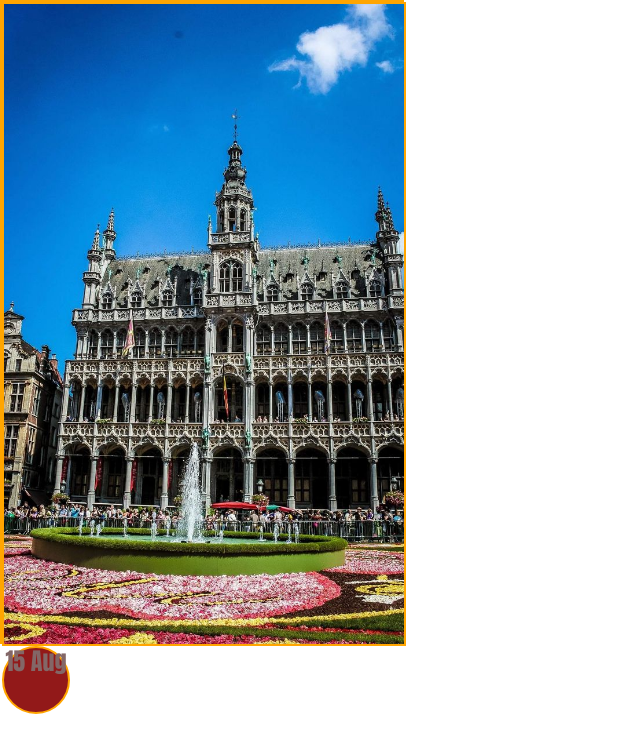
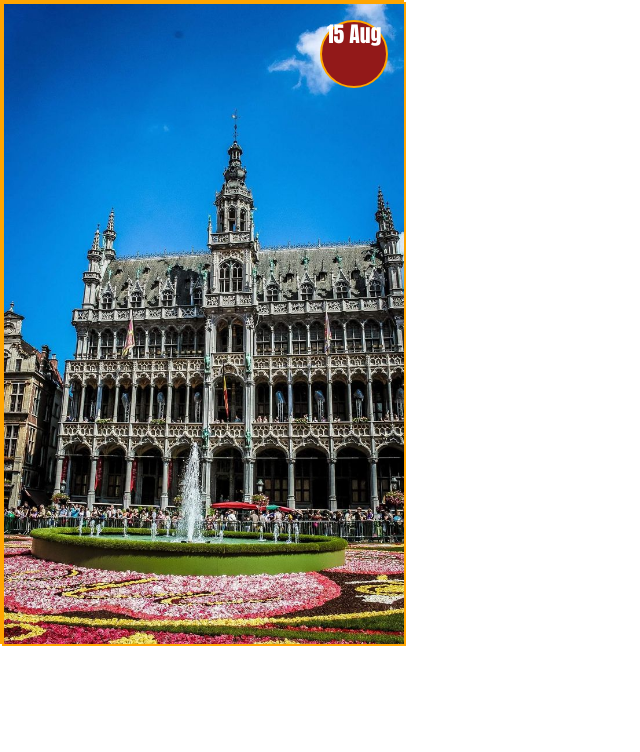
Before and after one commit to RinaldoBenaccetta/learnin-sass, a plain HTML site: page index.html in a window 1280 px wide. Shown: the whole page, without its empty margins (0-640 px from the left). Drawn offline with Linux system fonts and the light colour scheme.

Commit message:
fix background card

```diff
--- a/assets/sass/_design.scss
+++ b/assets/sass/_design.scss
@@ -18,6 +18,9 @@ body {
     }
     &-image {
         @include size-inherit;
+
+        position: relative;
+
            img {
                 width: 100%;
                 height: 100%;
@@ -25,19 +28,14 @@ body {
             }
     }
     &-date {
+        position: absolute;
+        z-index: 9;
         border-radius: 50%;
         width: 4rem;
         height: 4rem;
         background-color: $color-primary;
-        color: $color-text-fade;
+        top: 1rem;
+        right: 1rem;
         text-align: center;
-        div {
-            border-color: pink;
-            //font-size: $font-size*.75;
-        }
-        .test {
-            //font-size: $font-size*.75;
-        }
-
     }
 }
--- a/assets/sass/_fonts.scss
+++ b/assets/sass/_fonts.scss
@@ -20,10 +20,15 @@ h2 {
     color: $color-text-fade;
 }
 
-.card-background {
+.card-date {
+    font-size: $font-size*.9;
+    color: $color-tertiary;
+}
+
+/*.card-background {
     div {
         div {
             font-size: $font-size*1.25;
         }
     }
-}
+}*/
--- a/assets/sass/_variables.scss
+++ b/assets/sass/_variables.scss
@@ -9,5 +9,6 @@ $card-height: $card-width*1.6;
 // colors
 $color-primary: rgb(146, 25, 25);
 $color-secondary: rgb(201, 101, 35);
+$color-tertiary: white;
 $color-text: rgb(51, 43, 43);
 $color-text-fade: rgb(131, 103, 103);
--- a/index.html
+++ b/index.html
@@ -22,15 +22,13 @@
                 <div class="card-image">
                     <img src="/assets/img/130a289f20305f4efa4ed6bf3f3b3d1f.jpg"
                     alt="Brussels">
+                    <div class="card-date">
+                        15 Aug
+                    </div>
                 </div>
-                <div class="card-date">
-                    15 Aug
-                </div>
-
             </div>
 
             <!--
-
             <div class="card-infos">
                 <div class="button-fake">PHOTOS</div>
                 <h1>Brussels</h1>
@@ -41,7 +39,6 @@
                     <div>234 comments</div>
                 </div>
             </div>
-
             -->
 
         </section>
```
Also changed, not shown: assets/css/style.css, 1 other file.
